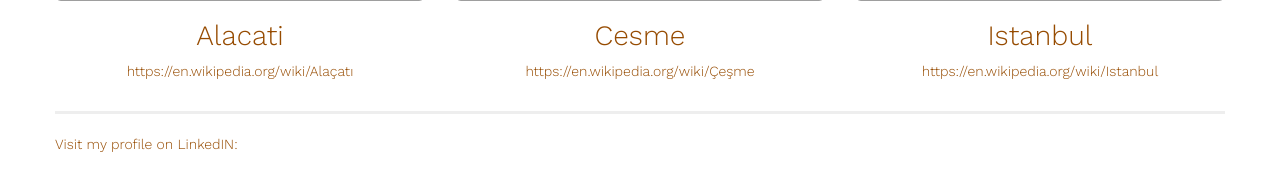
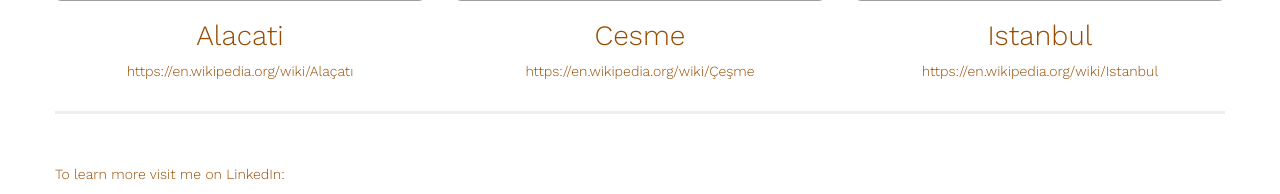
Before and after one commit to GreenGiraffe1/Anatolian-Travels, a PHP site: page / in a window 1280 px wide. Shown: the part 1003-1197 px from the top of the page. Before the commit the page ends 1155 px from the top, so only its background shows below. Run offline with PHP 8.4, Linux system fonts and the light colour scheme; some libraries are stand-ins or nearby versions; some web fonts are replaced; grey boxes are pictures that could not be loaded.

Commit message:
Add LinkedIn social icon

```diff
--- a/css/style.css
+++ b/css/style.css
@@ -1,3 +1,6 @@
+
+
+
 body {
     /*font-family: 'Lato', sans-serif;*/
     /*font-weight: 300;*/
@@ -13,6 +16,13 @@
     color: #BCBBBB;
 
 }
+
+/* brandico */
+[class*="brandico-"]:before {
+  font-family: 'brandico', sans-serif;
+}
+
+
 
 
 .name {
@@ -63,6 +73,24 @@
     border-width: 3px;
 }
 
+.social-links {
+    display: flex;
+}
+
+.brandico-linkedin-rect {
+    /*margin-left: 1px;*/
+    color: #0077b5;
+    font-size: 30px;
+}
+
+.social-links p {
+    padding-top: 30px;
+}
+
+.social-links a {
+    padding: 20px;
+}
+
 @media screen and (min-width: 1200px) {
     .container-fluid {
         width: 1200px;
--- a/index.html
+++ b/index.html
@@ -7,13 +7,12 @@
         <meta name="viewport" content="width=device-width, initial-scale=1  ">
         <meta http-equiv="X-UA-Compatible" content="IE=edge">
         <link href="https://fonts.googleapis.com/css?family=Lato:100,300" rel="stylesheet">
-        <!-- <link href="https://fonts.googleapis.com/css?family=Merriweather" rel="stylesheet"> -->
-        <!-- <link href="https://fonts.googleapis.com/css?family=Roboto+Slab:100,300" rel="stylesheet"> -->
-        <!-- <link href="https://fonts.googleapis.com/css?family=Assistant:100,200,300" rel="stylesheet"> -->
+
         <link <link href="https://fonts.googleapis.com/css?family=Work+Sans:100,200,300" rel="stylesheet">
         <link rel="stylesheet" href="css/style.css">
         <script type="text/javascript" src="js/jquery-3.1.1.js"></script>
         <script type="text/javascript" src="js/bootstrap.min.js"></script>
+        <link rel="stylesheet" href="http://weloveiconfonts.com/api/?family=brandico">
 
 
     </head>
@@ -37,7 +36,7 @@
                 </div>
 
             </div>
-            <div class="row">
+            <section class="row">
 
                 <picture class="col-md-12 banner-image">
                     <!-- <picture> -->
@@ -62,13 +61,13 @@
                     <img class="img-responsive" src="images/mediterraneanAlt-CropM-1000_medium_1x.jpg" srcset="images/mediterraneanAlt-CropM-1000_medium_1x.jpg 1x, images/mediterraneanAlt-CropM-2000_medium_2x.jpg 2x" alt="Med View">
                 </div> -->
 
-            </div>
-            <div class="row">
+            </section>
+            <section class="row">
                 <div class="col-md-12 featured-annoucer">
                     <h2>Featured Project Themes</h3>
                 </div>
 
-            </div>
+            </section>
             <section class="row work-examples">
                 <div class="col-md-4 col-sm-6">
                     <a href="https://en.wikipedia.org/wiki/Alaçatı">
@@ -109,8 +108,12 @@
             </div>
             <footer class="row">
                 <div class="col-md-12 social-links">
-                    <p>Visit my profile on LinkedIN: </p>
 
+                    <p>To learn more visit me on LinkedIn: </p>
+                    <a href="https://www.linkedin.com/in/matthewhedlund/">
+
+                        <span class="brandico-linkedin-rect"></span>
+                    </a>
                 </div>
             </footer>
 
```
